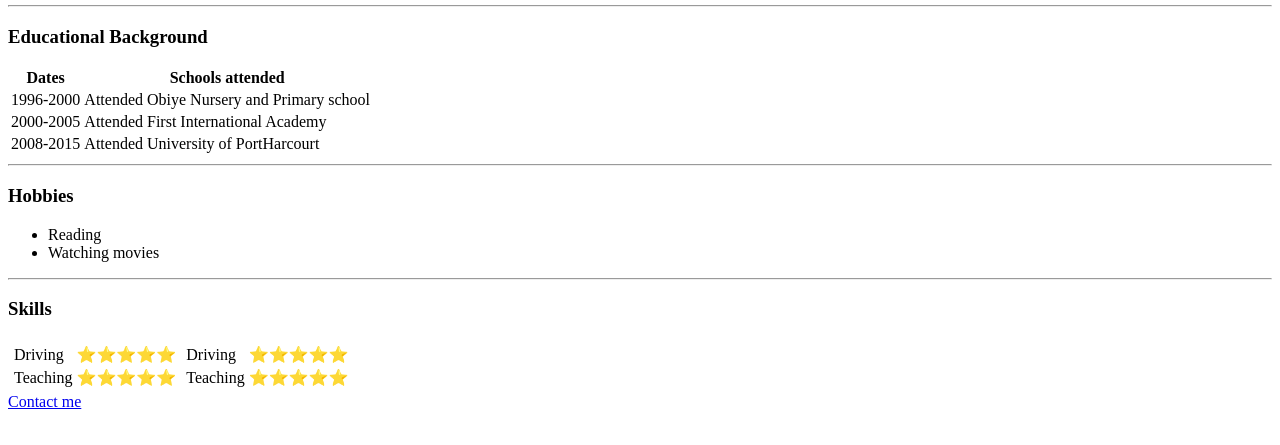
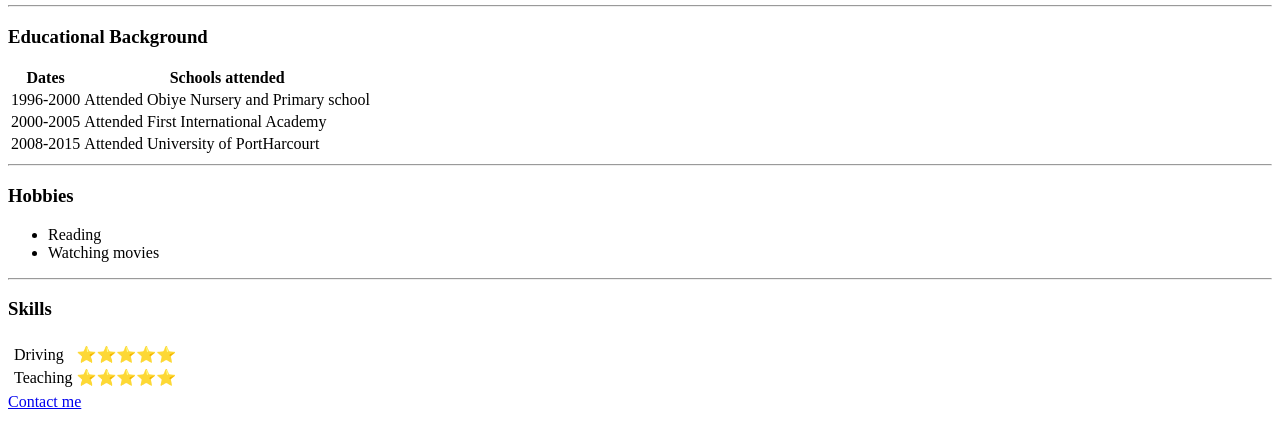
Before and after one commit to Cryptosmarty/Cryptogenius, a plain HTML site: page index.html in a window 1280 px wide. Shown: the part 201-646 px from the top of the page. Drawn offline with Linux system fonts and the light colour scheme.

Commit message:
Update index.html

```diff
--- a/index.html
+++ b/index.html
@@ -55,17 +55,8 @@
               <td>Teaching</td>
               <td>⭐⭐⭐⭐⭐</td>
             </tr>
-          </table></td>
-    <td><table>
-      <tr>
-        <td>Driving</td>
-        <td>⭐⭐⭐⭐⭐</td>
-      </tr>
-      <tr>
-        <td>Teaching</td>
-        <td>⭐⭐⭐⭐⭐</td>
-      </tr>
-    </table></td>
+          </table>
+    </td>
   </tr>
 </table>
 <a href="Contact-me.html">Contact me</a>
```
